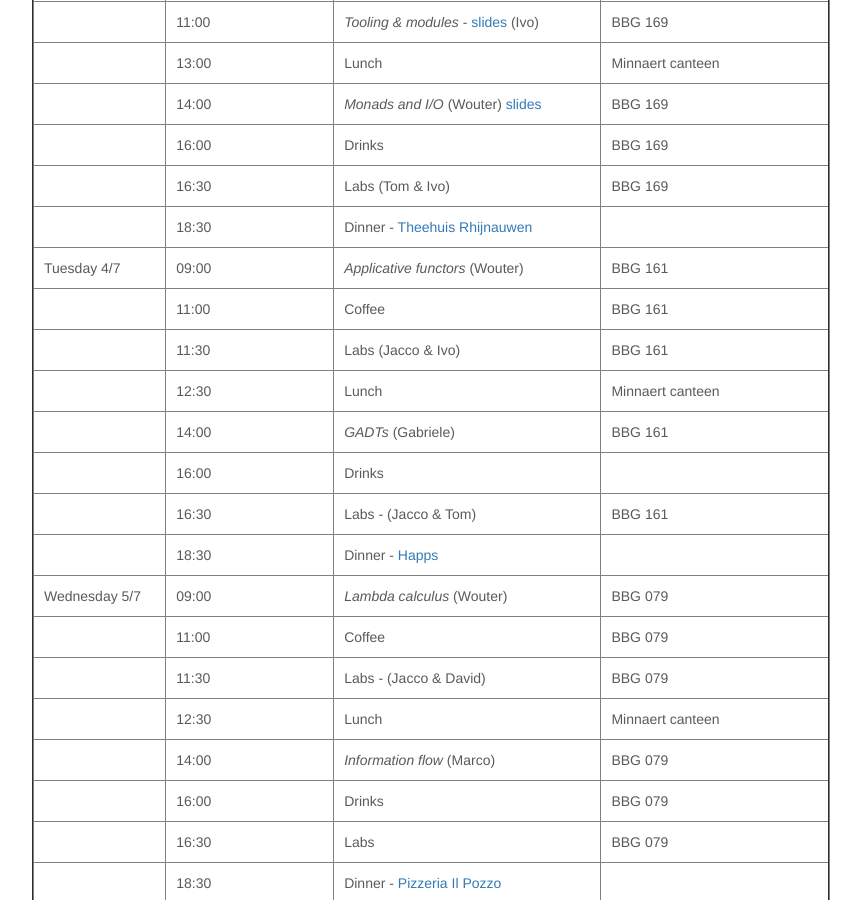
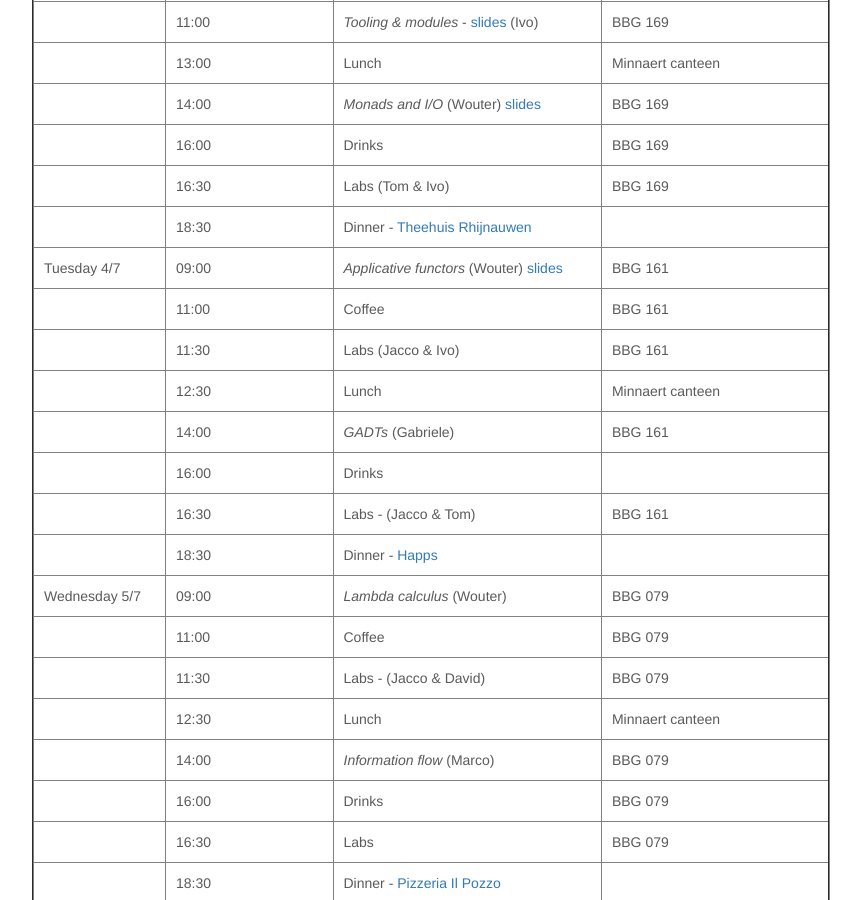
Before and after one commit to uu-afp/uu-afp.github.io, a Jekyll site: the page built from schedule.html, in a window 1280 px wide and 900 px high, scrolled down 406 px. Shown: the whole window, without its empty margins (209-1070 px from the left). Built offline with Jekyll 4.4.1, drawn with Linux system fonts in a browser that asks for light colours; nearby versions of some CDN libraries.

Commit message:
Added 03 slides.

```diff
--- a/schedule.html
+++ b/schedule.html
@@ -98,7 +98,7 @@ The preliminary program for this year's summer school is now fixed.
     <tr>
       <td>Tuesday 4/7</td>
       <td>09:00</td>
-      <td><i>Applicative functors</i> (Wouter)</td>
+      <td><i>Applicative functors</i> (Wouter) <a href="slides/03-applicatives.pdf">slides</a></td>
       <td>BBG 161</td>
     </tr>
 
```
Also changed, not shown: 1 other file.
